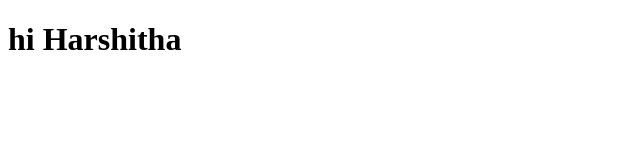
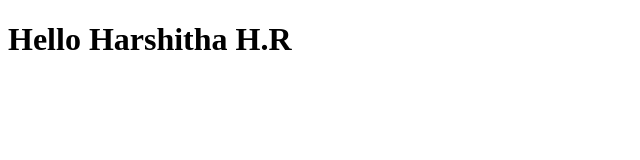
Before and after one commit to PrathibhaHK/Mythird, a plain HTML site: page index.html in a window 1280 px wide. Shown: the whole page, without its empty margins (0-640 px from the left). Drawn offline with Linux system fonts and the light colour scheme.

Commit message:
Update index.html
Change hi to hlo

```diff
--- a/index.html
+++ b/index.html
@@ -6,6 +6,6 @@
     <title>Document</title>
 </head>
 <body>
-    <h1>hi Harshitha</h1>
+    <h1>Hello Harshitha H.R</h1>
 </body>
 </html>
```
